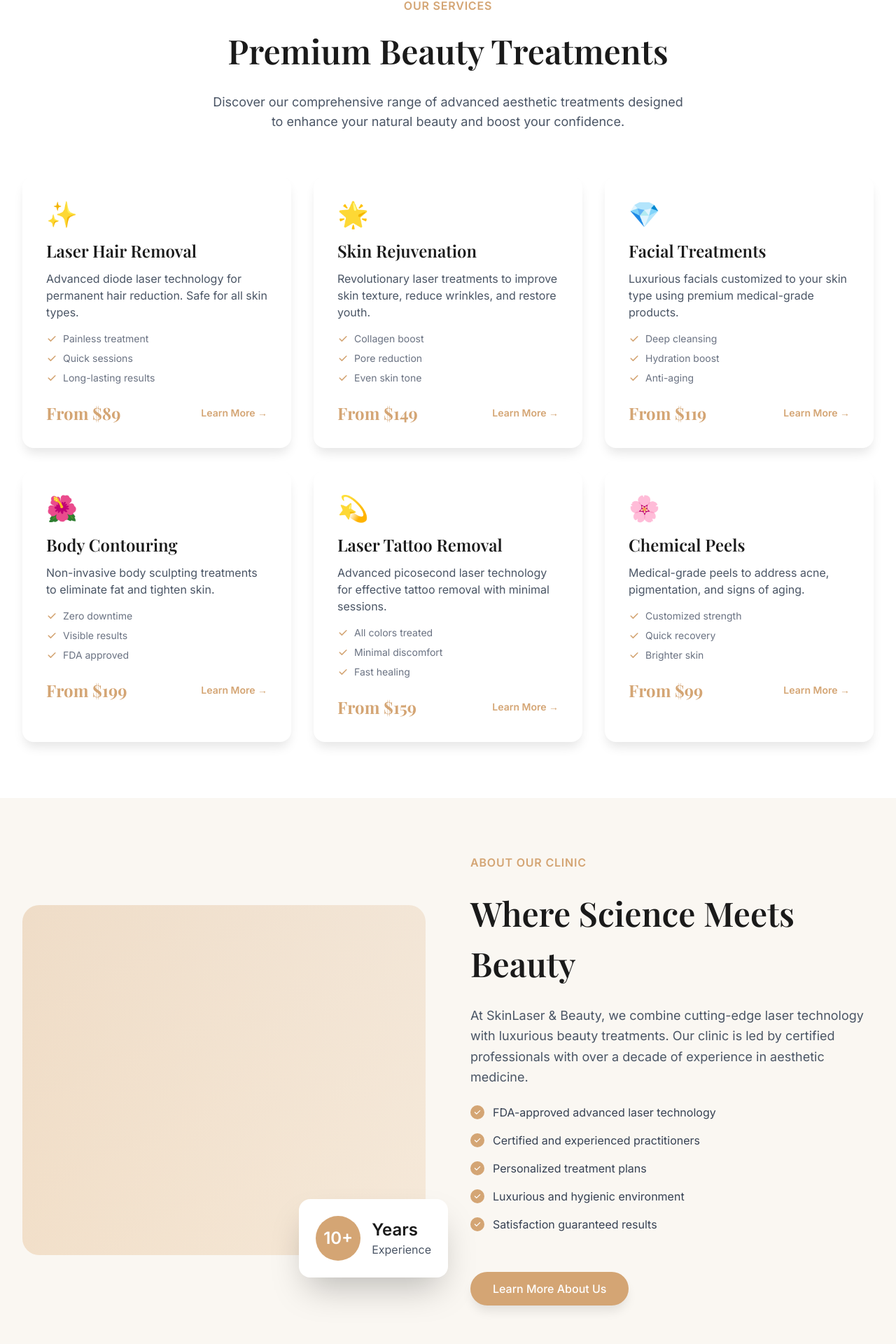
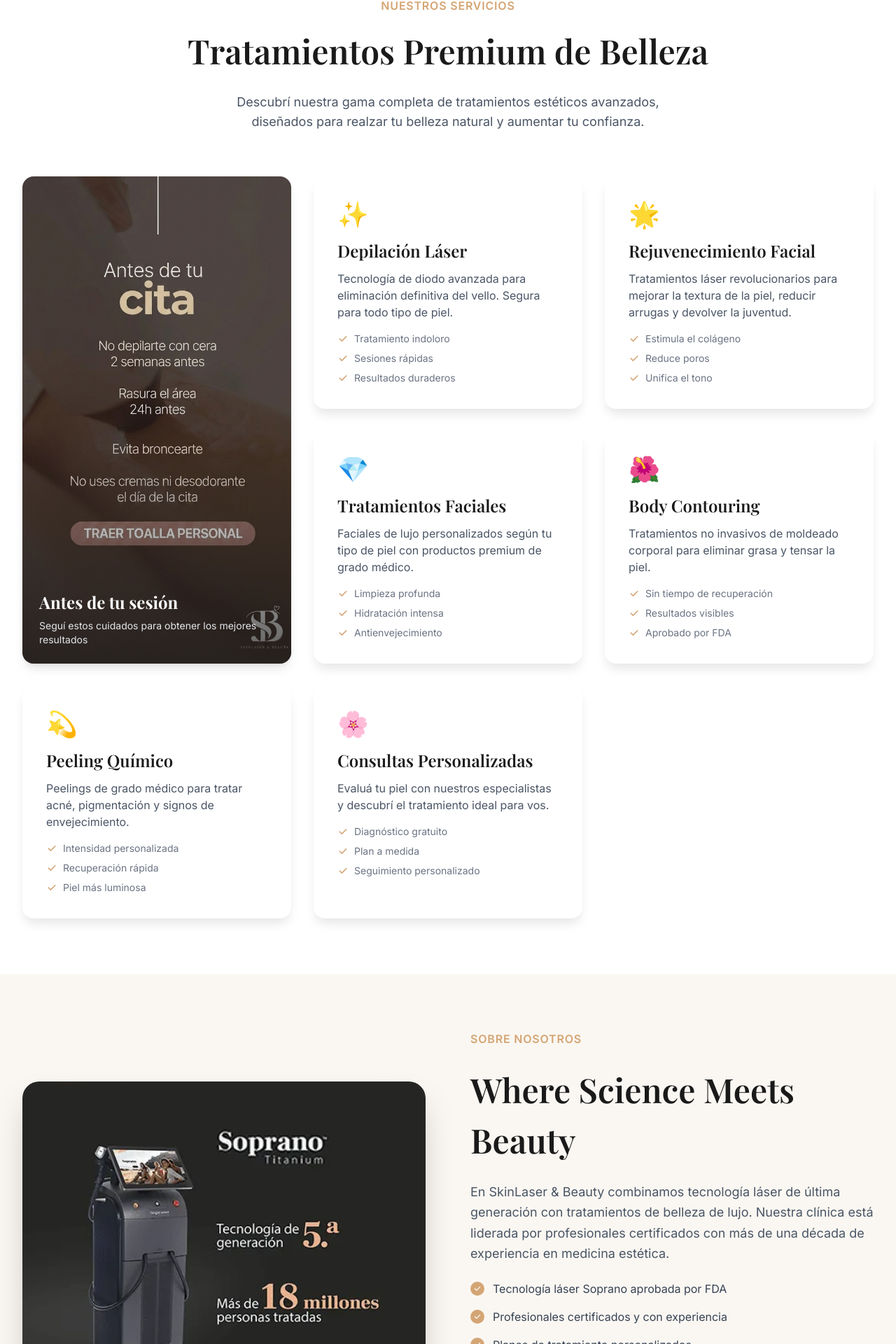
Before and after one commit to HrodricStudios/skin-laser-beauty, a Next.js app: page / in a window 1280 px wide. Shown: the part 940-2860 px from the top of the page at 70% size. Built offline with nearby package versions, Linux system fonts and the light colour scheme.

Commit message:
Update services and about

```diff
--- a/components/About.jsx
+++ b/components/About.jsx
@@ -1,48 +1,57 @@
+import Image from 'next/image'
+
 export default function About() {
   return (
     <section id="about" className="py-20 bg-light">
       <div className="max-w-7xl mx-auto px-4 sm:px-6 lg:px-8">
         <div className="grid grid-cols-1 lg:grid-cols-2 gap-16 items-center">
-          {/* Image Side */}
+
+          {/* Imagen de la máquina Soprano */}
           <div className="relative">
-            <div className="relative h-[500px] rounded-3xl overflow-hidden">
-              <div className="absolute inset-0 bg-gradient-to-br from-primary/20 to-accent/40" />
-              <div className="w-full h-full bg-gradient-to-tr from-accent to-primary/10" />
+            <div className="relative h-[500px] rounded-3xl overflow-hidden shadow-2xl">
+              <Image
+                src="/soprano.jpg"
+                alt="Tecnología Soprano - SkinLaser & Beauty"
+                fill
+                sizes="(max-width: 768px) 100vw, 50vw"
+                className="object-cover"
+              />
             </div>
-            {/* Floating badge */}
+            {/* Badge flotante */}
             <div className="absolute -bottom-8 -right-8 bg-white rounded-2xl shadow-2xl p-6 animate-slide-up">
               <div className="flex items-center gap-4">
                 <div className="w-16 h-16 bg-primary rounded-full flex items-center justify-center text-white text-2xl font-bold">
-                  10+
+                  ★
                 </div>
                 <div>
-                  <div className="text-2xl font-bold text-dark">Years</div>
-                  <div className="text-gray-600">Experience</div>
+                  <div className="text-gray-600">Calidad</div>
+                  <div className="text-2xl font-bold text-dark">Premium</div>
                 </div>
               </div>
             </div>
           </div>
 
-          {/* Content Side */}
+          {/* Texto */}
           <div className="space-y-6">
             <p className="text-primary font-semibold uppercase tracking-wider">
-              About Our Clinic
+              Sobre Nosotros
             </p>
             <h2 className="section-title">
               Where Science Meets Beauty
             </h2>
             <p className="text-gray-600 text-lg leading-relaxed">
-              At SkinLaser & Beauty, we combine cutting-edge laser technology with
-              luxurious beauty treatments. Our clinic is led by certified professionals
-              with over a decade of experience in aesthetic medicine.
+              En SkinLaser & Beauty combinamos tecnología láser de última generación
+              con tratamientos de belleza de lujo. Nuestra clínica está liderada por
+              profesionales certificados con más de una década de experiencia en
+              medicina estética.
             </p>
             <div className="space-y-4">
               {[
-                'FDA-approved advanced laser technology',
-                'Certified and experienced practitioners',
-                'Personalized treatment plans',
-                'Luxurious and hygienic environment',
-                'Satisfaction guaranteed results',
+                'Tecnología láser Soprano aprobada por FDA',
+                'Profesionales certificados y con experiencia',
+                'Planes de tratamiento personalizados',
+                'Ambiente de lujo e higiene garantizada',
+                'Resultados con garantía de satisfacción',
               ].map((item, index) => (
                 <div key={index} className="flex items-center gap-3">
                   <div className="w-5 h-5 bg-primary rounded-full flex items-center justify-center">
@@ -55,9 +64,10 @@
               ))}
             </div>
             <button className="btn-primary mt-8">
-              Learn More About Us
+              Conocé más sobre nosotros
             </button>
           </div>
+
         </div>
       </div>
     </section>
--- a/components/Navbar.jsx
+++ b/components/Navbar.jsx
@@ -1,17 +1,20 @@
 'use client'
 
-import { useState } from 'react'
+import { useState, useEffect } from 'react'
 import Link from 'next/link'
 
 export default function Navbar() {
   const [isOpen, setIsOpen] = useState(false)
   const [isScrolled, setIsScrolled] = useState(false)
 
-  if (typeof window !== 'undefined') {
-    window.addEventListener('scroll', () => {
+  useEffect(() => {
+    const handleScroll = () => {
       setIsScrolled(window.scrollY > 50)
-    })
-  }
+    }
+
+    window.addEventListener('scroll', handleScroll)
+    return () => window.removeEventListener('scroll', handleScroll)
+  }, [])
 
   const navLinks = [
   { name: 'Inicio', href: '#home' },
--- a/components/Services.jsx
+++ b/components/Services.jsx
@@ -1,45 +1,41 @@
+import Image from 'next/image'
+
 const services = [
   {
     icon: '✨',
-    title: 'Laser Hair Removal',
-    description: 'Advanced diode laser technology for permanent hair reduction. Safe for all skin types.',
-    price: 'From $89',
-    features: ['Painless treatment', 'Quick sessions', 'Long-lasting results'],
+    title: 'Depilación Láser',
+    description: 'Tecnología de diodo avanzada para eliminación definitiva del vello. Segura para todo tipo de piel.',
+    features: ['Tratamiento indoloro', 'Sesiones rápidas', 'Resultados duraderos'],
   },
   {
     icon: '🌟',
-    title: 'Skin Rejuvenation',
-    description: 'Revolutionary laser treatments to improve skin texture, reduce wrinkles, and restore youth.',
-    price: 'From $149',
-    features: ['Collagen boost', 'Pore reduction', 'Even skin tone'],
+    title: 'Rejuvenecimiento Facial',
+    description: 'Tratamientos láser revolucionarios para mejorar la textura de la piel, reducir arrugas y devolver la juventud.',
+    features: ['Estimula el colágeno', 'Reduce poros', 'Unifica el tono'],
   },
   {
     icon: '💎',
-    title: 'Facial Treatments',
-    description: 'Luxurious facials customized to your skin type using premium medical-grade products.',
-    price: 'From $119',
-    features: ['Deep cleansing', 'Hydration boost', 'Anti-aging'],
+    title: 'Tratamientos Faciales',
+    description: 'Faciales de lujo personalizados según tu tipo de piel con productos premium de grado médico.',
+    features: ['Limpieza profunda', 'Hidratación intensa', 'Antienvejecimiento'],
   },
   {
     icon: '🌺',
     title: 'Body Contouring',
-    description: 'Non-invasive body sculpting treatments to eliminate fat and tighten skin.',
-    price: 'From $199',
-    features: ['Zero downtime', 'Visible results', 'FDA approved'],
+    description: 'Tratamientos no invasivos de moldeado corporal para eliminar grasa y tensar la piel.',
+    features: ['Sin tiempo de recuperación', 'Resultados visibles', 'Aprobado por FDA'],
   },
   {
     icon: '💫',
-    title: 'Laser Tattoo Removal',
-    description: 'Advanced picosecond laser technology for effective tattoo removal with minimal sessions.',
-    price: 'From $159',
-    features: ['All colors treated', 'Minimal discomfort', 'Fast healing'],
+    title: 'Peeling Químico',
+    description: 'Peelings de grado médico para tratar acné, pigmentación y signos de envejecimiento.',
+    features: ['Intensidad personalizada', 'Recuperación rápida', 'Piel más luminosa'],
   },
   {
     icon: '🌸',
-    title: 'Chemical Peels',
-    description: 'Medical-grade peels to address acne, pigmentation, and signs of aging.',
-    price: 'From $99',
-    features: ['Customized strength', 'Quick recovery', 'Brighter skin'],
+    title: 'Consultas Personalizadas',
+    description: 'Evaluá tu piel con nuestros especialistas y descubrí el tratamiento ideal para vos.',
+    features: ['Diagnóstico gratuito', 'Plan a medida', 'Seguimiento personalizado'],
   },
 ]
 
@@ -49,18 +45,40 @@
       <div className="max-w-7xl mx-auto px-4 sm:px-6 lg:px-8">
         <div className="text-center mb-16">
           <p className="text-primary font-semibold uppercase tracking-wider mb-4">
-            Our Services
+            Nuestros Servicios
           </p>
           <h2 className="section-title">
-            Premium Beauty Treatments
+            Tratamientos Premium de Belleza
           </h2>
           <p className="text-gray-600 text-lg max-w-2xl mx-auto">
-            Discover our comprehensive range of advanced aesthetic treatments designed
-            to enhance your natural beauty and boost your confidence.
+            Descubrí nuestra gama completa de tratamientos estéticos avanzados,
+            diseñados para realzar tu belleza natural y aumentar tu confianza.
           </p>
         </div>
 
-        <div className="grid grid-cols-1 md:grid-cols-2 lg:grid-cols-3 gap-8">
+        <div className="grid grid-cols-1 lg:grid-cols-3 gap-8">
+
+          {/* Imagen izquierda - ocupa 1 columna y 2 filas */}
+          <div className="lg:row-span-2 relative rounded-2xl overflow-hidden shadow-lg group min-h-[400px]">
+            <Image
+              src="/cuidados.jpg"
+              alt="Cuidados antes de tu sesión - SkinLaser & Beauty"
+              fill
+              sizes="(max-width: 768px) 100vw, 33vw"
+              className="object-cover group-hover:scale-105 transition-transform duration-500"
+            />
+            <div className="absolute inset-0 bg-gradient-to-t from-dark/70 via-transparent to-transparent" />
+            <div className="absolute bottom-0 left-0 right-0 p-6 text-white">
+              <h3 className="text-2xl font-serif font-bold mb-2">
+                Antes de tu sesión
+              </h3>
+              <p className="text-sm text-gray-200">
+                Seguí estos cuidados para obtener los mejores resultados
+              </p>
+            </div>
+          </div>
+
+          {/* Tarjetas derecha - apiladas de a 1 en mobile, 2 en desktop */}
           {services.map((service, index) => (
             <div
               key={index}
@@ -74,7 +92,7 @@
               <p className="text-gray-600 mb-4">
                 {service.description}
               </p>
-              <ul className="space-y-2 mb-6">
+              <ul className="space-y-2">
                 {service.features.map((feature, idx) => (
                   <li key={idx} className="flex items-center text-sm text-gray-500">
                     <svg className="w-4 h-4 text-primary mr-2" fill="currentColor" viewBox="0 0 20 20">
@@ -84,16 +102,9 @@
                   </li>
                 ))}
               </ul>
-              <div className="flex items-center justify-between">
-                <span className="text-2xl font-serif font-bold text-primary">
-                  {service.price}
-                </span>
-                <button className="text-sm font-semibold text-primary hover:text-secondary transition-colors duration-300">
-                  Learn More →
-                </button>
-              </div>
             </div>
           ))}
+
         </div>
       </div>
     </section>
```
Also changed, not shown: public/cuidados.jpg (added), public/soprano.jpg (added).
